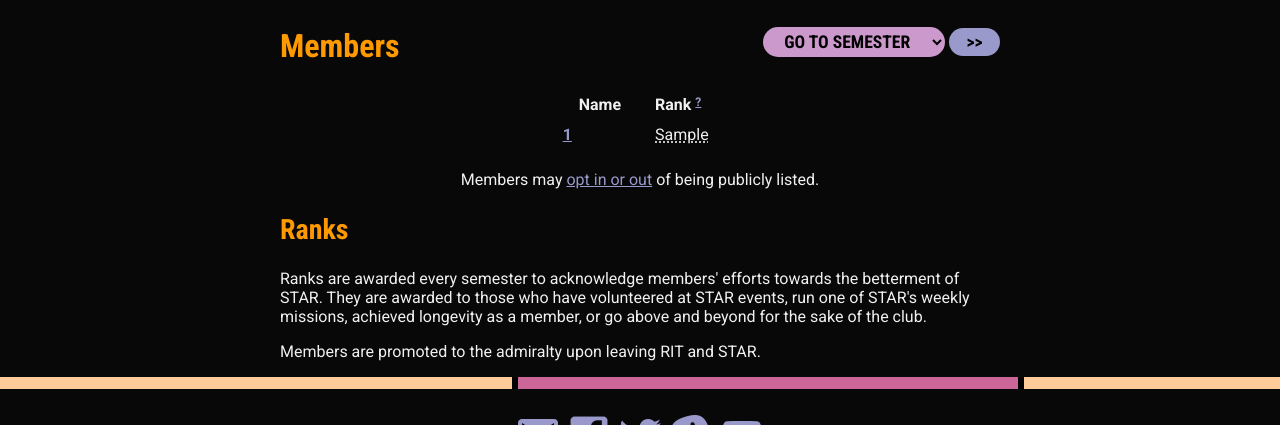
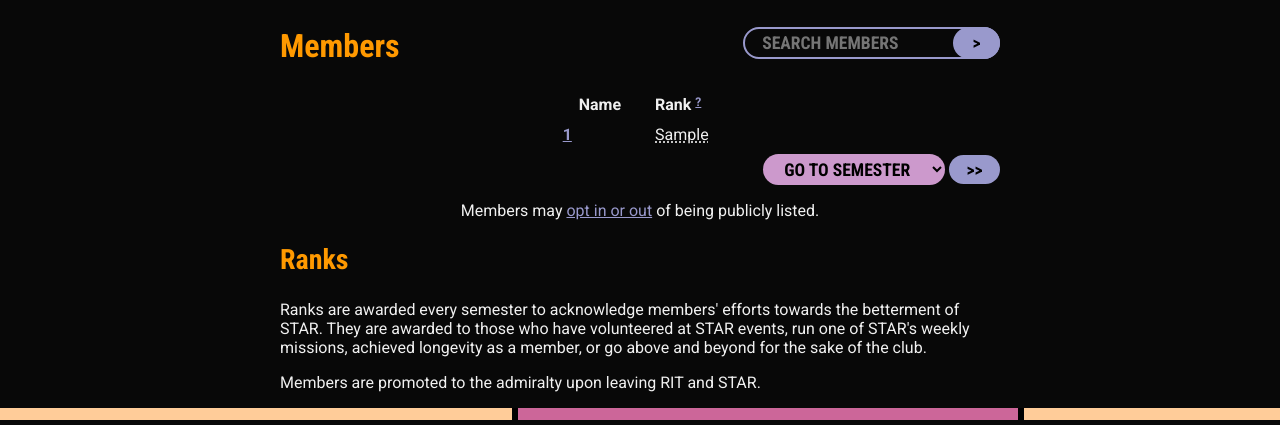
Before and after one commit to RITSTARClub/star-site, a Python web app: template templates/members_list.html in a window 1280 px wide. Shown: the part 155-580 px from the top of the page. Run offline with Jinja, Linux system fonts and the light colour scheme; the template is opened without the code that fills it: most values are stand-ins (such as "Sample title", 1, 10 or a date in 2020).

Commit message:
Add search UI

```diff
--- a/static/styles/base.css
+++ b/static/styles/base.css
@@ -44,7 +44,8 @@ a {
 button,
 a[role="button"],
 .button,
-select:not([size]) {
+select:not([size]),
+input[type="search"] {
 	-webkit-tap-highlight-color: transparent !important;
 
 	display: inline-block;
@@ -61,6 +62,7 @@ select:not([size]) {
 	cursor: pointer;
 	text-decoration: none;
 	outline: 0 none;
+	box-sizing: border-box;
 }
 	button,
 	a[role="button"],
@@ -89,6 +91,15 @@ select:not([size]) {
 		select:not([size]):focus,
 		select:not([size]):hover {
 			background-color: #cc6699;
+		}
+	input[type="search"] {
+		border: 2px solid #9999cc;
+		background-color: transparent;
+		color: #f0f0f0;
+		cursor: auto;
+	}
+		input[type="search"]:focus {
+			border-color: #cc99ff;
 		}
 
 h1,
--- a/templates/members_list.html
+++ b/templates/members_list.html
@@ -1,7 +1,10 @@
 {% include 'head.html' %}
 
 <section>
-	{% include 'semester_picker.html' %}
+	<form action="" method="GET" style="float: right; position: relative;">
+		<input type="search" name="q" accesskey="/" placeholder="Search members" style="padding-right: 3em;" />
+		<button type="submit" title="Search" aria-label="Search" style="position: absolute; right: 0; top: 0; border: 2px solid transparent;">&gt;</button>
+	</form>
 	<h1>Members</h1>
 	{% if admin %}
 		<div style="margin: 2em 0;">
@@ -38,6 +41,7 @@
 			</tr>
 		{% endfor %}
 	</table>
+	{% include 'semester_picker_search.html' %}
 	<p style="text-align: center;">Members may <a href="https://docs.google.com/forms/d/e/1FAIpQLSecOKyptl2uAPMEwjiMO2Sn67hEimDBqOorGvrsChO3SbTpMg/viewform" target="_blank">opt in or out</a> of being publicly listed.</p>
 	{% if admin %}
 		<div style="margin: 2em 0;">
--- /dev/null
+++ b/templates/semester_picker_search.html
@@ -0,0 +1,14 @@
+<form action="" method="GET" id="semesterPicker" style="text-align: right;">
+	{% if prev_semester %}
+		<a href="?q=semester:{{ prev_semester }}" role="button">&lt;&lt;</a>
+	{% endif %}
+	<select name="semester">
+		<option value="" disabled="disabled"{% if not selected_semester %} selected="selected"{%endif %}>Go to semester</option>
+		{% for semester in semesters %}
+			<option value="{{ semester['id'] }}"{% if semester['selected'] %} selected="selected"{% endif %}>{{ semester['pretty'] }}</option>
+		{% endfor %}
+	</select>
+	{% if next_semester %}
+		<a href="?q=semester:{{ next_semester }}" role="button">&gt;&gt;</a>
+	{% endif %}
+</form>
```
